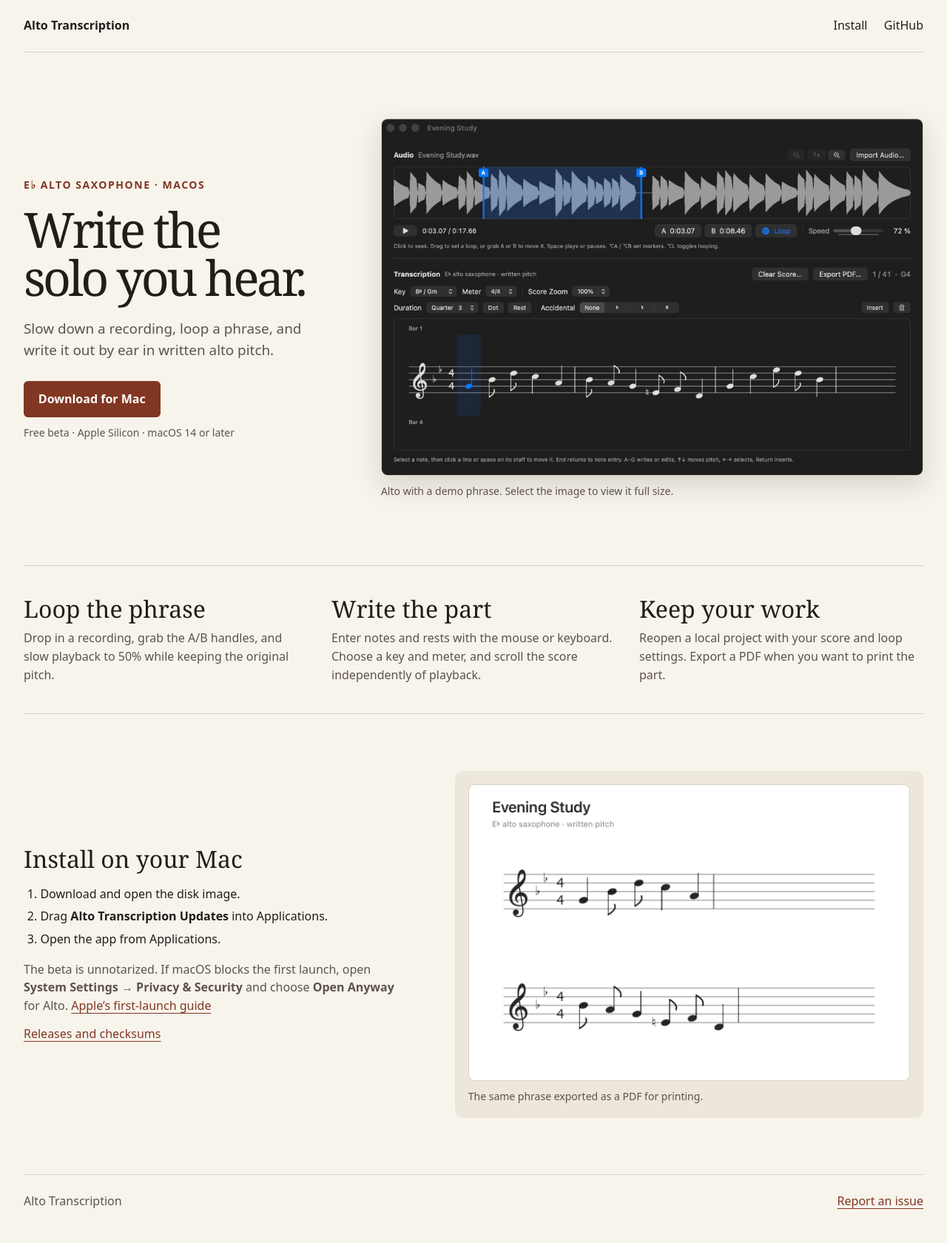
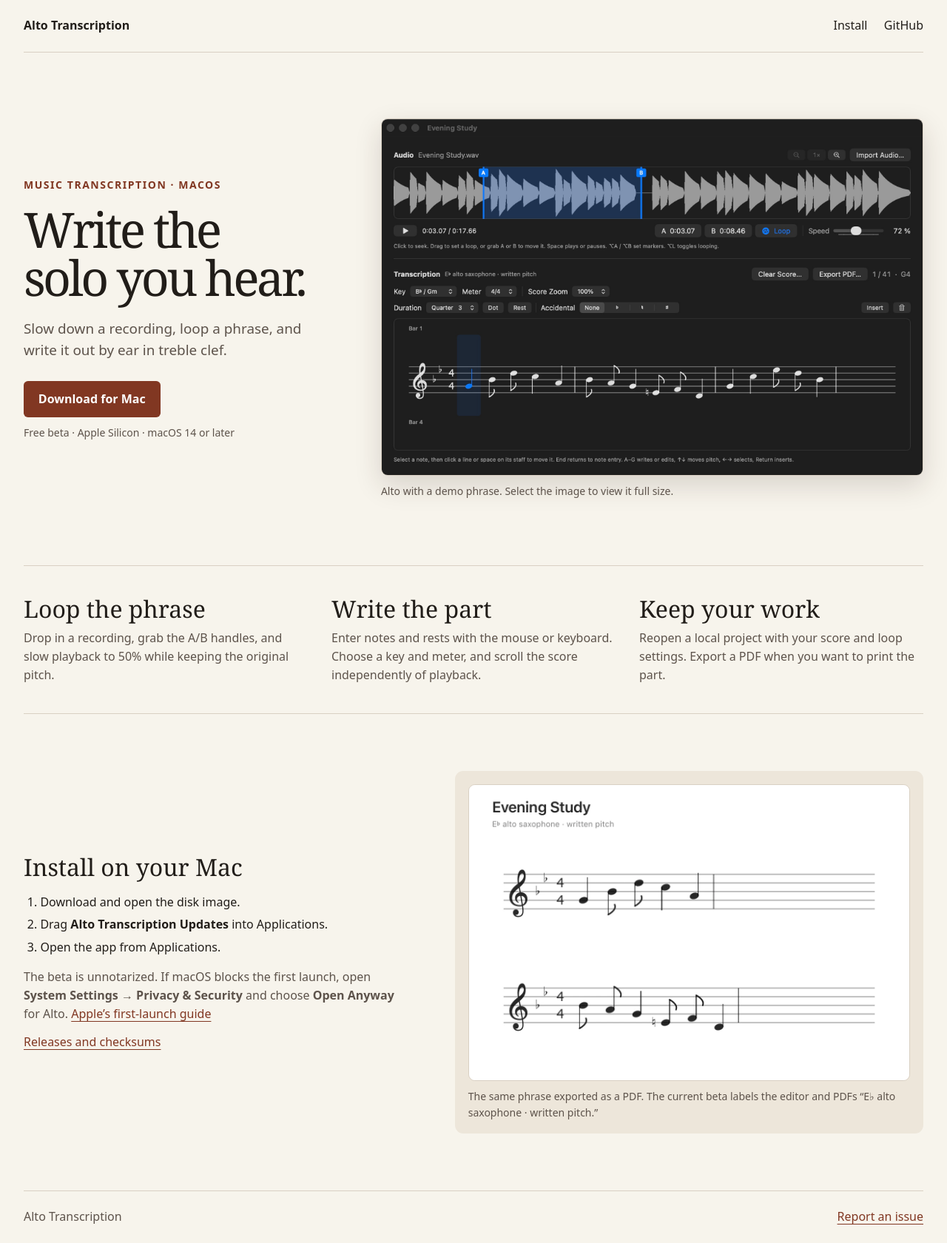
Before and after one commit to oscarwroche/alto-transcription, a plain HTML site: page docs/index.html in a window 1280 px wide. Shown: the whole page at 74% size. Before the commit the page ends 1658 px from the top, so only its background shows below. Drawn offline with Linux system fonts and the light colour scheme.

Commit message:
Describe Alto as a treble-clef transcription app

```diff
--- a/docs/index.html
+++ b/docs/index.html
@@ -3,10 +3,10 @@
 <head>
   <meta charset="utf-8">
   <meta name="viewport" content="width=device-width, initial-scale=1">
-  <meta name="description" content="Slow down recordings, loop a phrase, and write it out by ear. A free Mac app for E-flat alto saxophone.">
+  <meta name="description" content="Slow down recordings, loop a phrase, and write it out by ear in treble clef. A free Mac app for music transcription.">
   <meta property="og:type" content="website">
   <meta property="og:title" content="Alto Transcription">
-  <meta property="og:description" content="A free Mac app for transcribing alto saxophone solos by ear.">
+  <meta property="og:description" content="A free Mac app for transcribing music by ear in treble clef.">
   <meta property="og:url" content="https://oscarwroche.github.io/alto-transcription/">
   <meta property="og:image" content="https://oscarwroche.github.io/alto-transcription/assets/editor.jpg">
   <title>Alto Transcription · A Mac app for transcribing by ear</title>
@@ -23,9 +23,9 @@
   <main class="shell">
     <section class="hero" aria-labelledby="title">
       <div class="hero-copy">
-        <p class="eyebrow">E♭ alto saxophone · macOS</p>
+        <p class="eyebrow">Music transcription · macOS</p>
         <h1 id="title">Write the solo you hear.</h1>
-        <p class="intro">Slow down a recording, loop a phrase, and write it out by ear in written alto pitch.</p>
+        <p class="intro">Slow down a recording, loop a phrase, and write it out by ear in treble clef.</p>
         <a class="button" href="https://github.com/oscarwroche/alto-transcription/releases/download/v1.3.6/Alto-Transcription-v1.3.6-macOS-arm64.dmg">Download for Mac</a>
         <p class="requirements">Free beta · Apple Silicon · macOS 14 or later</p>
       </div>
@@ -67,7 +67,7 @@
         <a href="assets/score.webp">
           <img src="assets/score.webp" width="1224" height="820" loading="lazy" alt="The exported Evening Study score with a title, an E-flat alto instrument label, and two rows of printed treble-clef notation.">
         </a>
-        <figcaption>The same phrase exported as a PDF for printing.</figcaption>
+        <figcaption>The same phrase exported as a PDF. The current beta labels the editor and PDFs “E♭ alto saxophone · written pitch.”</figcaption>
       </figure>
     </section>
   </main>
```
Also changed, not shown: 1 other file.
